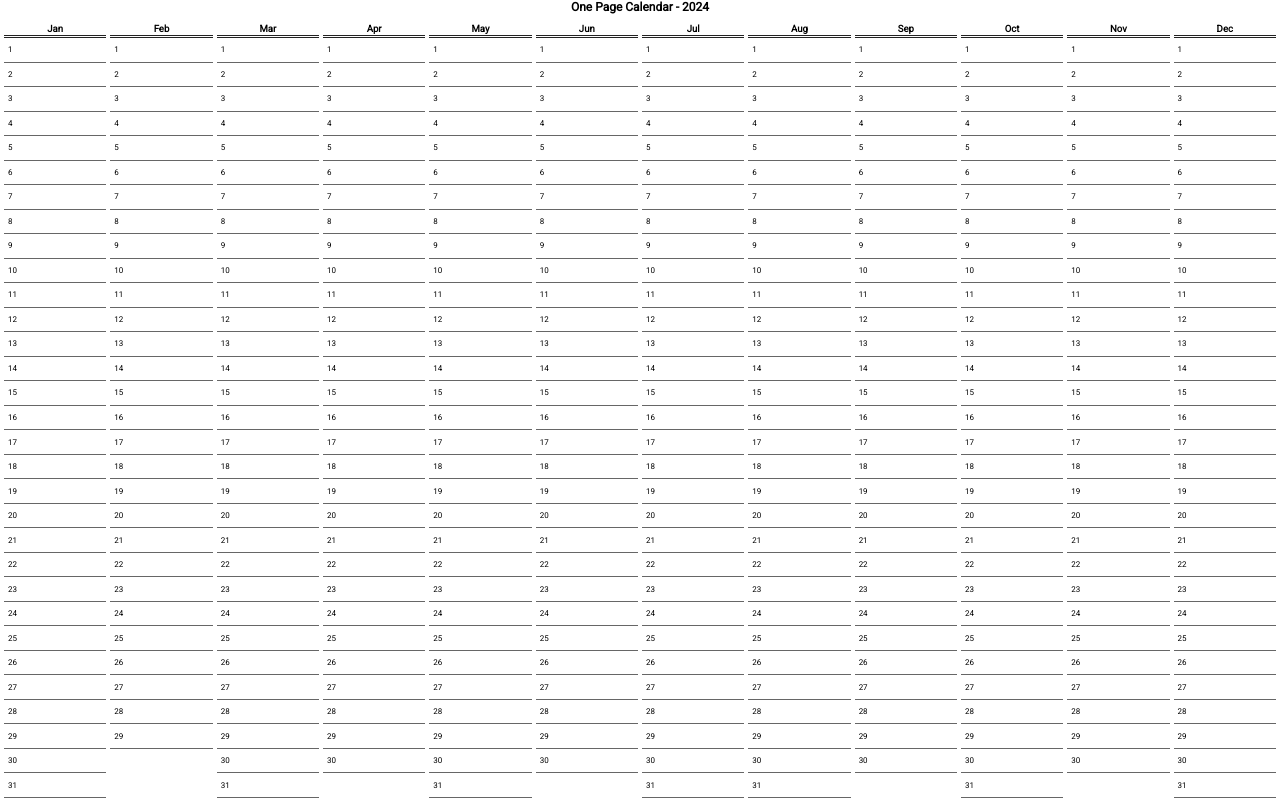
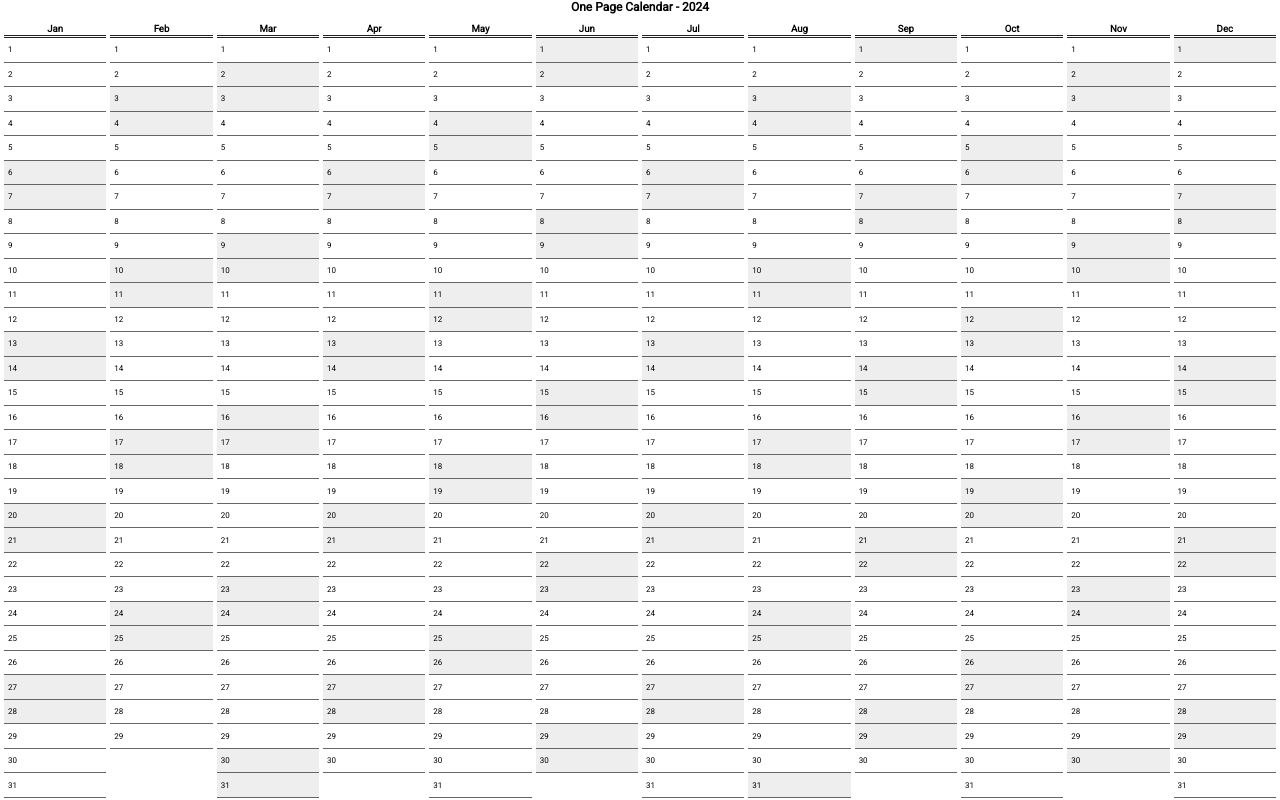
Before and after one commit to rendell80/one-page-calendar, a plain HTML site: page index.html in a window 1280 px wide. Drawn offline with Linux system fonts and the light colour scheme.

Commit message:
add logic to detect weekend and add weekend style class

```diff
--- a/calendar.js
+++ b/calendar.js
@@ -1,5 +1,3 @@
-const year = new Date().getFullYear();
-
 document.addEventListener('DOMContentLoaded', function() {
     generateTitle();
     generateMain();
@@ -7,6 +5,7 @@ document.addEventListener('DOMContentLoaded', function() {
 
 function generateTitle() {
     const calendarTitle = document.getElementById('calendar-title');
+    const year = new Date().getFullYear();
 
     // TODO:
     // ✅ get and print current year
@@ -16,6 +15,7 @@ function generateTitle() {
 
 function generateMain() {
     const calendarMain = document.getElementById('calendar-table');
+    const year = new Date().getFullYear();
 
     // TODO:
     // ✅ generate the table
@@ -24,7 +24,7 @@ function generateMain() {
 
     let calendarTable = document.createElement('table');
     let tableHeader = generateHeadings();
-    let tableBody = generateDays();
+    let tableBody = generateTableBody(year);
 
     calendarTable.appendChild(tableHeader);
     calendarTable.appendChild(tableBody);
@@ -43,7 +43,7 @@ function generateHeadings() {
     return tableHeader;
 }
 
-function generateDays() {
+function generateTableBody(year) {
     // - generate tbody
     // - generate 31 rows
     // - generate 12 day cells in each row
@@ -54,17 +54,7 @@ function generateDays() {
     for (let day = 1; day <= 31; day++) {
         let row = document.createElement('tr');
         for (let month = 1; month <= 12; month++) {
-            let dayCell = document.createElement('td');
-
-            // Determine the last day of the month
-            let lastDay = new Date(year, month, 0).getDate();
-
-            if (day <= lastDay) {
-                dayCell.textContent = day;
-            } else {
-                dayCell.textContent = '';
-            }
-
+            let dayCell = generateDayCell(year, month, day);
             row.appendChild(dayCell)
         }
         tableBody.appendChild(row);
@@ -72,3 +62,25 @@ function generateDays() {
 
     return tableBody;
 }
+
+function generateDayCell(year, month, day) {
+    let dayCell = document.createElement('td');
+
+    // Determine the last day of the month
+    let lastDay = new Date(year, month, 0).getDate();
+
+    if (day <= lastDay) {
+        dayCell.textContent = day;
+
+        let date = new Date(year, month - 1, day);
+        let dayOfWeek = date.getDay();
+
+        if (dayOfWeek === 0 || dayOfWeek === 6) {
+            dayCell.classList.add('weekend');
+        }
+    } else {
+        dayCell.textContent = '';
+    }
+
+    return dayCell;
+}
--- a/index.html
+++ b/index.html
@@ -48,6 +48,10 @@
         height: calc(100% - 3vmin);
         width: 100%;
     }
+
+    .weekend {
+        background-color: #eee;
+    }
     </style>
 </head>
 
```
